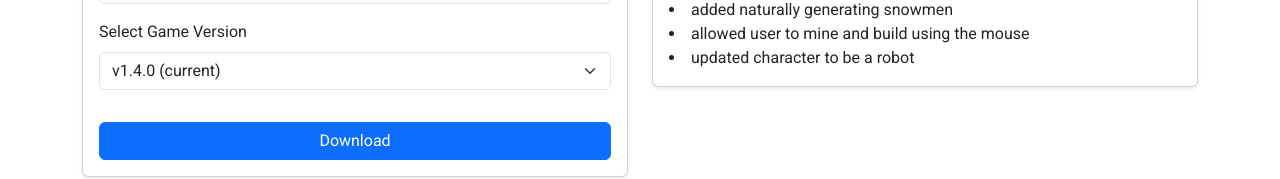
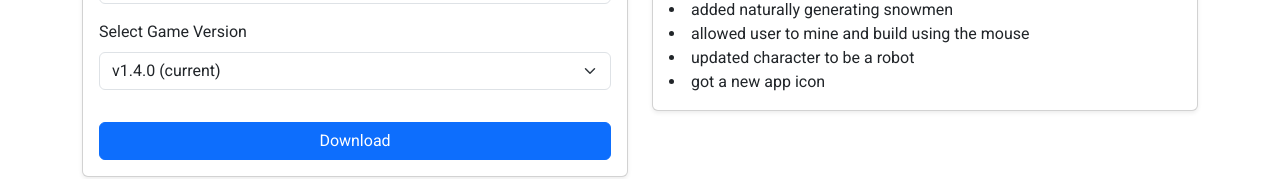
Before and after one commit to davislarson27/intotheunder, a React (Vite) app: page /download in a window 1280 px wide. Shown: the part 209-388 px from the top of the page. Built offline with nearby package versions, Linux system fonts and the light colour scheme.

Commit message:
switched update note

```diff
--- a/src/download/download.jsx
+++ b/src/download/download.jsx
@@ -36,7 +36,8 @@ export function Download({userData, changeUserData}) {
                                     "added the glacier biome",
                                     "added naturally generating snowmen",
                                     "allowed user to mine and build using the mouse",
-                                    "updated character to be a robot"
+                                    "updated character to be a robot",
+                                    "got a new app icon"
                                 ]
                             }
                         ]
```
